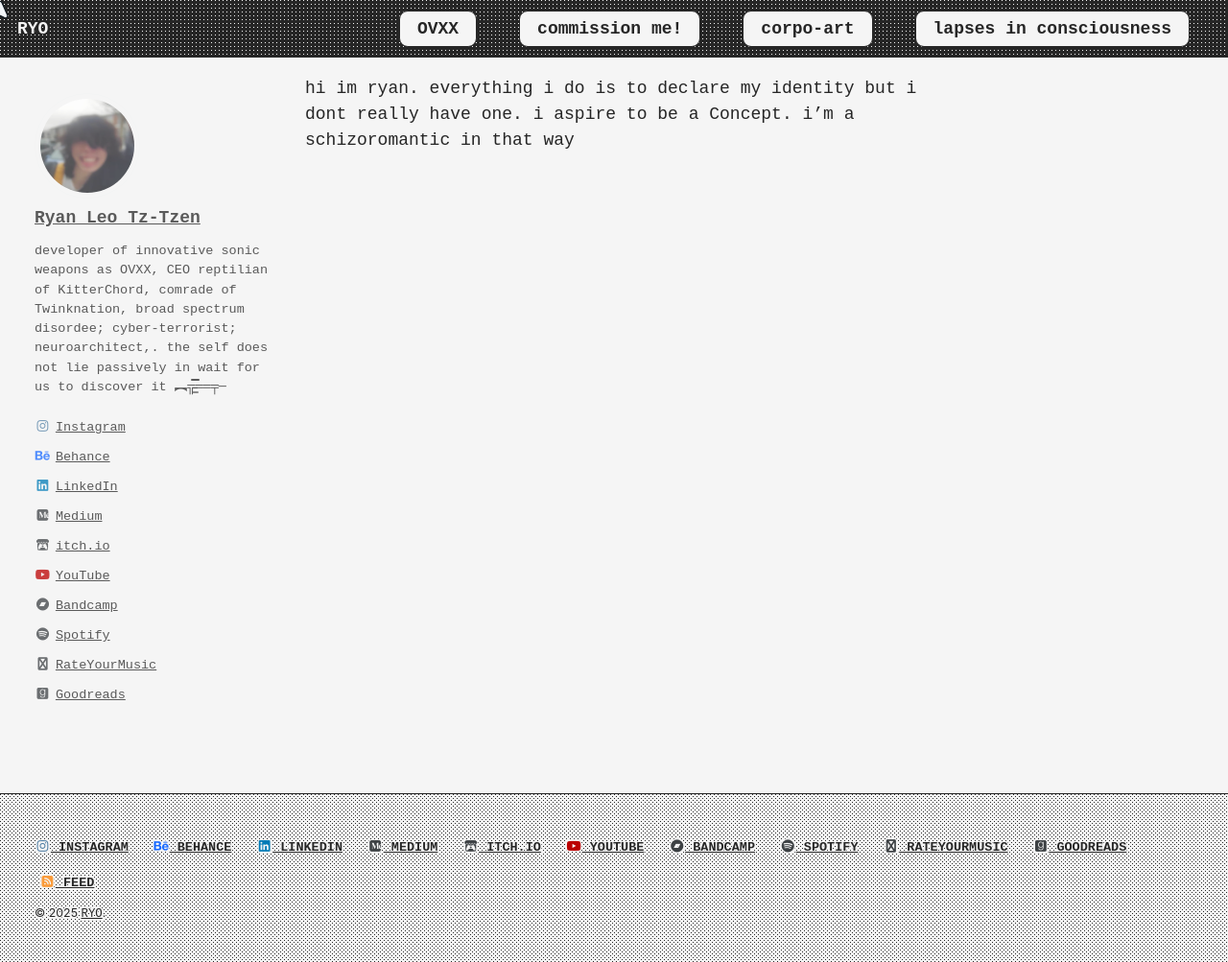
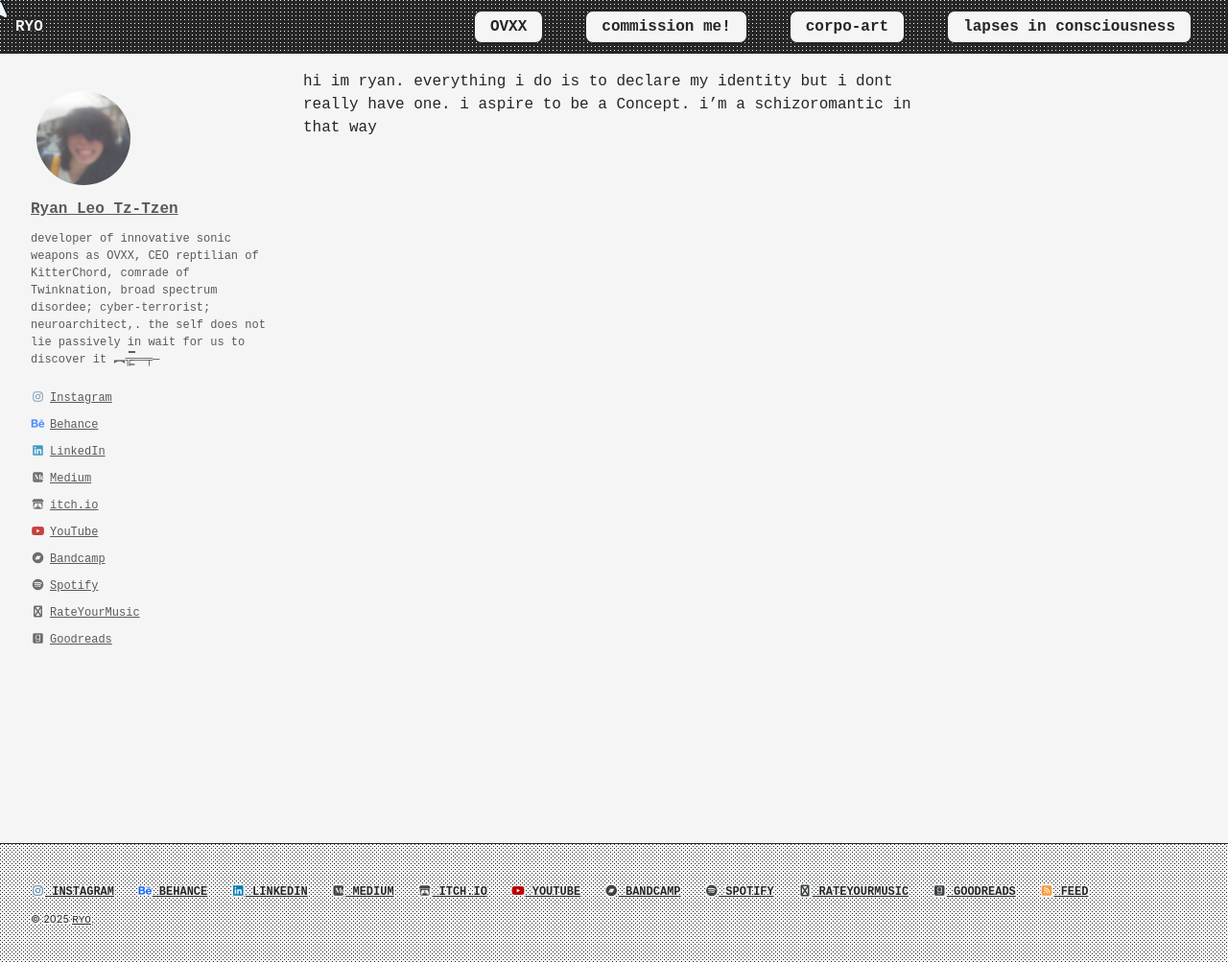
Before and after one commit to cryotato/cryotato.github.io, a Jekyll site: the page built from index.md, in a window 1280 px wide and 1003 px high. Shown: the whole window at 96% size. Built offline with Jekyll 4.4.1, drawn with Linux system fonts in a browser that asks for light colours; cached includes are drawn as plain includes.

Commit message:
Update main.scss

```diff
--- a/assets/css/main.scss
+++ b/assets/css/main.scss
@@ -56,8 +56,8 @@
 body {
   background: var(--bg-0) !important;
   color: var(--dark) !important;
-  font-family: monospace; // <<< CHANGED font stack
-  font-size: 18px;
+  font-family: monospace;
+  font-size: 16px;
   text-shadow: var(--l-shadow) !important;
 }
 
```
